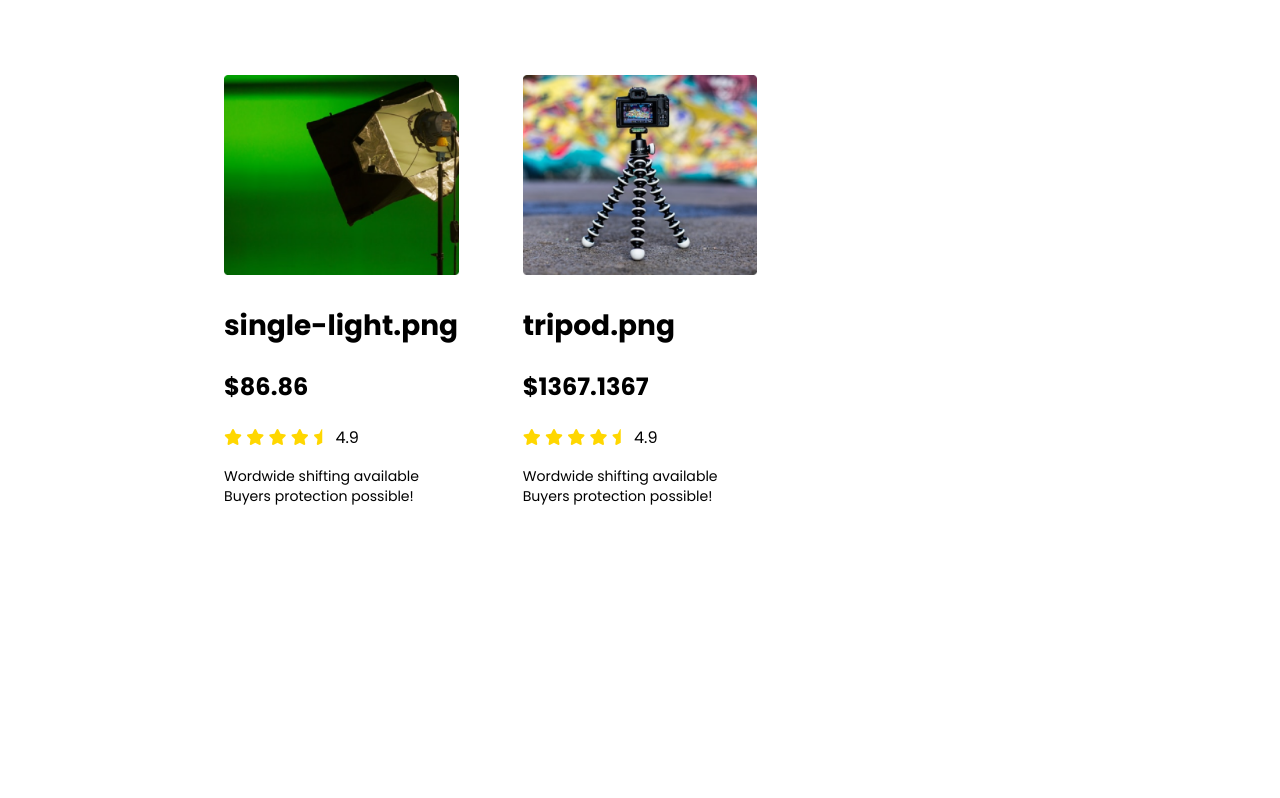
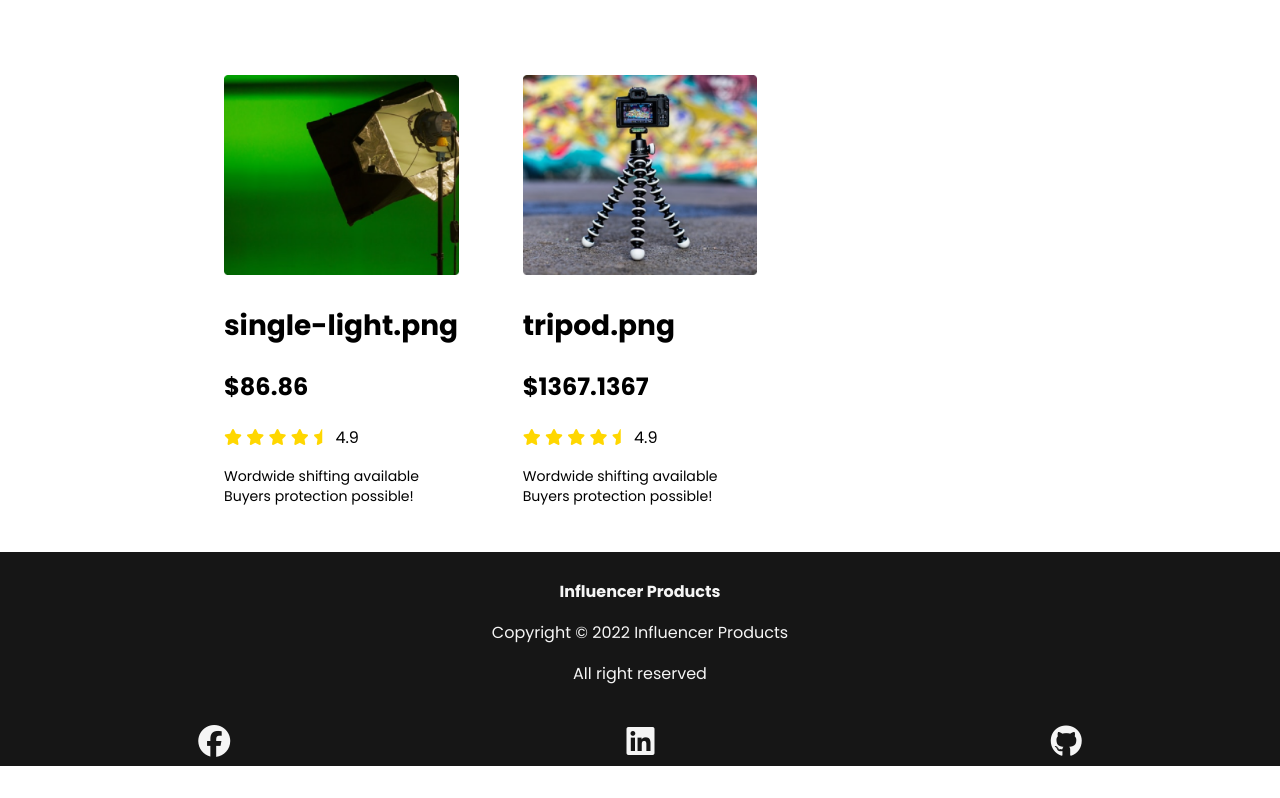
Before and after one commit to foy4748/ph_influencer-gear, a website: page index.html in a window 1280 px wide. Shown: the part 2541-3339 px from the top of the page. Before the commit the page ends 3093 px from the top, so only its background shows below. Drawn offline with Linux system fonts and the light colour scheme.

Commit message:
Added Footer section

```diff
--- a/index.html
+++ b/index.html
@@ -258,7 +258,22 @@
 		</section>
 	</main>
 	<!-- FOOTER Section -->
-	<footer></footer>
+	<footer>
+		<h1>Influencer Products</h1>
+		<p>Copyright &copy 2022 Influencer Products</p>
+		<p>All right reserved</p>
+		<ul class="socials">
+			<li class="li-item social">
+				<a href=""><i class="fa-brands fa-facebook"></i></a>
+			</li>
+			<li class="li-item social">
+				<a href=""><i class="fa-brands fa-linkedin"></i> </a>
+			</li>
+			<li class="li-item social">
+				<a href=""><i class="fa-brands fa-github"></i></a>
+			</li>
+		</ul>
+	</footer>
 </body>
 
 </html>
--- a/style.css
+++ b/style.css
@@ -130,6 +130,30 @@ body {
 .product > img {
   width: 100%;
 }
+/*---------- FOOTER Section ----------*/
+footer > h1,footer > p{
+    font-size:1rem;
+    text-align:center;
+    padding:0;
+}
+
+footer{
+    background-color:#161616;
+    color:whitesmoke;
+    padding-top: 1rem;
+    padding-left:0;
+}
+ul.socials{
+    list-style: none;
+    display:flex;
+    justify-content:space-around;
+    font-size:2rem;
+    padding:0;
+}
+.social > a,.social > a:visited{
+    text-decoration: none;
+    color: whitesmoke;
+}
 /*---------- Customizing Font Awesome ----------*/
 .fa-star,.fa-star-half{
     color:gold;
```
